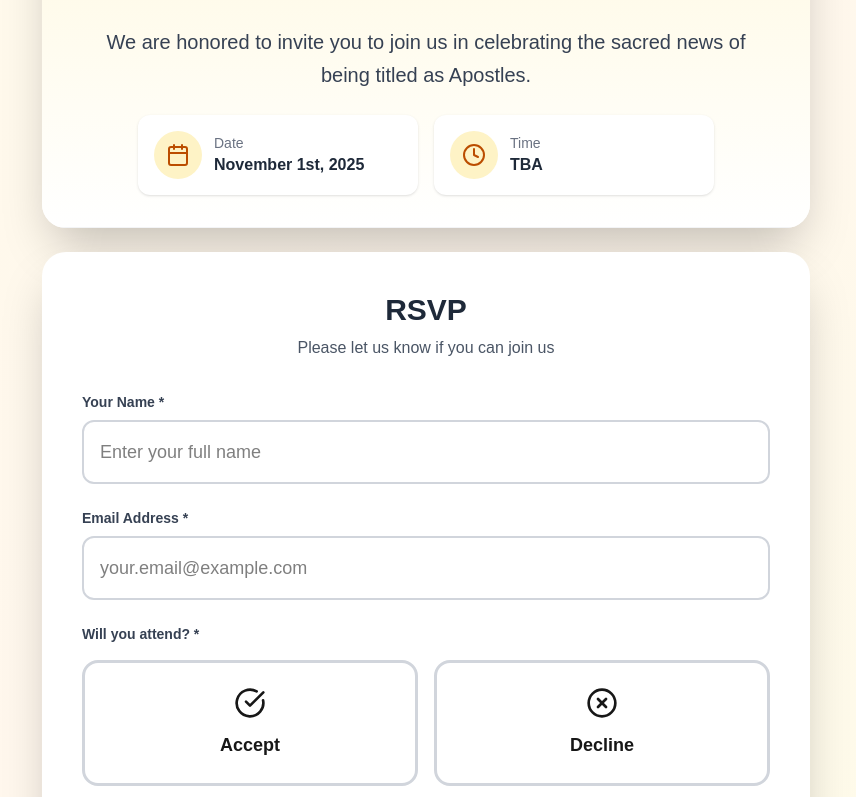
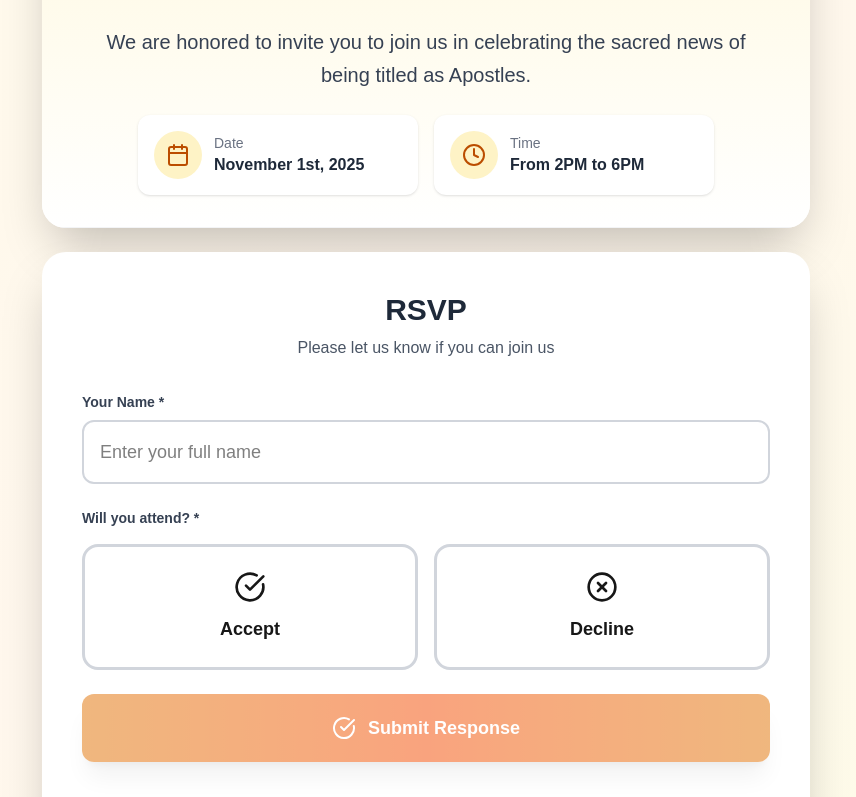
Before and after one commit to ArnaudBand/invite_app, a Next.js app: page / in a window 1280 px wide. Shown: the part 405-1202 px from the top of the page, without its empty margins (214-1070 px from the left). Built offline with nearby package versions, Linux system fonts and the light colour scheme.

Commit message:
fix: Remove email field from form and update partner name label and placeholder

```diff
--- a/app/page.tsx
+++ b/app/page.tsx
@@ -13,7 +13,6 @@ const APPWRITE_CONFIG = {
 export default function ApostlesInvitation() {
   const [formData, setFormData] = useState({
     name: '',
-    email: '',
     attendance: '',
     guestType: 'single',
     partnerName: ''
@@ -23,7 +22,7 @@ export default function ApostlesInvitation() {
   const [error, setError] = useState('');
 
   const handleSubmit = async () => {
-    if (!formData.name || !formData.email || !formData.attendance) {
+    if (!formData.name || !formData.attendance) {
       setError('Please fill in all required fields');
       return;
     }
@@ -141,7 +140,7 @@ export default function ApostlesInvitation() {
                 </div>
                 <div className="text-left">
                   <p className="text-sm text-gray-500 font-medium">Time</p>
-                  <p className="text-gray-800 font-semibold">TBA</p>
+                  <p className="text-gray-800 font-semibold">From 2PM to 6PM</p>
                 </div>
               </div>
             </div>
@@ -175,7 +174,7 @@ export default function ApostlesInvitation() {
               />
             </div>
 
-            <div>
+            {/* <div>
               <label className="block text-sm font-bold text-gray-700 mb-2">
                 Email Address *
               </label>
@@ -186,7 +185,7 @@ export default function ApostlesInvitation() {
                 className="w-full px-4 py-4 text-lg border-2 border-gray-300 rounded-xl focus:ring-2 focus:ring-amber-500 focus:border-amber-500 outline-none transition text-black bg-white"
                 placeholder="your.email@example.com"
               />
-            </div>
+            </div> */}
 
             <div>
               <label className="block text-sm font-bold text-gray-700 mb-4">
@@ -253,14 +252,14 @@ export default function ApostlesInvitation() {
                 {formData.guestType === 'couple' && (
                   <div className="animate-fade-in">
                     <label className="block text-sm font-bold text-gray-700 mb-2">
-                      Partner&apos;s Name *
+                      Epouse&apos;s Name *
                     </label>
                     <input
                       type="text"
                       value={formData.partnerName}
                       onChange={(e) => setFormData({ ...formData, partnerName: e.target.value })}
                       className="w-full px-4 py-4 text-lg border-2 border-gray-300 rounded-xl focus:ring-2 focus:ring-amber-500 focus:border-amber-500 outline-none transition text-black bg-white"
-                      placeholder="Enter partner's full name"
+                      placeholder="Enter Epouse's full name"
                     />
                   </div>
                 )}
```
